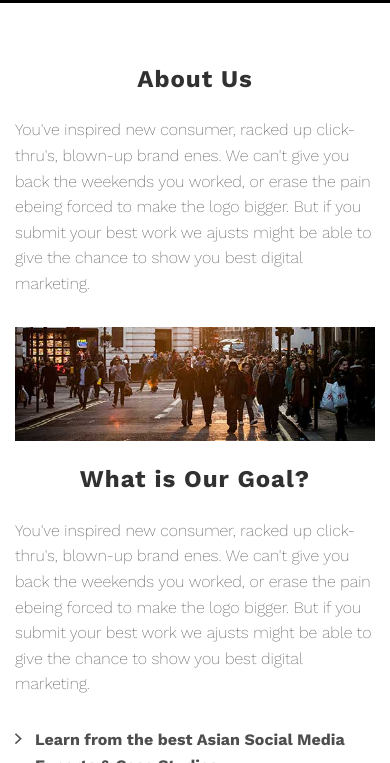
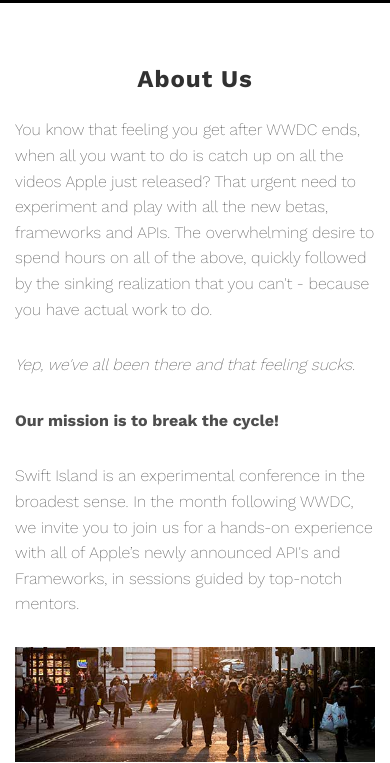
Before and after one commit to SwiftIsland/SwiftIsland.github.io, a Jekyll site: the page built from index.html, in a window 390 px wide and 900 px high, scrolled down 767 px, cut to the strip 137-900 px from the top of the window. Built offline with Jekyll 4.4.1, drawn with Linux system fonts in a browser that asks for light colours; some web fonts are replaced; some of the changed text lies outside the part shown.

Commit message:
Added 'convince your boss section'
Also added theme to config, changed CSS for specific a tags.

```diff
--- a/_config.yml
+++ b/_config.yml
@@ -1,3 +1,4 @@
+theme: swift-island
 title: "Swift Island"
 description: "An experimental Swift conference on an actual Island."
 sub-title: "An experimental conference happening after Apple's WWDC 2018."
--- a/_includes/about.html
+++ b/_includes/about.html
@@ -5,7 +5,13 @@
 
                     <h3 class="section-title">About Us</h3>
 
-                    <p>You've inspired new consumer, racked up click-thru's, blown-up brand enes. We can't give you back the weekends you worked, or erase the pain ebeing forced to make the logo bigger. But if you submit your best work we ajusts might be able to give the chance to show you best digital marketing.</p>
+                    <p>You know that feeling you get after WWDC ends, when all you want to do is catch up on all the videos Apple just released? That urgent need to experiment and play with all the new betas, frameworks and APIs. The overwhelming desire to spend hours on all of the above, quickly followed by the sinking realization that you can't - because you have actual work to do.</p>
+
+                    <p><i>Yep, we've all been there and that feeling sucks.</i></p>
+
+                    <p><strong>Our mission is to break the cycle!</strong></p>
+
+                    <p>Swift Island is an experimental conference in the broadest sense. In the month following WWDC, we invite you to join us for a hands-on experience with all of Apple’s newly announced API's and Frameworks, in sessions guided by top-notch mentors.</p>
 
                     <figure>
                         <img alt="" class="img-responsive" src="assets/images/about-us.jpg">
@@ -15,17 +21,20 @@
 
                 <div class="col-sm-6">
 
-                    <h3 class="section-title multiple-title">What is Our Goal?</h3>
+                    <h3 class="section-title multiple-title">Whats with the name?</h3>
 
-                    <p>You've inspired new consumer, racked up click-thru's, blown-up brand enes. We can't give you back the weekends you worked, or erase the pain ebeing forced to make the logo bigger. But if you submit your best work we ajusts might be able to give the chance to show you best digital marketing.</p>
+                    <p>Did we mention we rented out an actual island in The Netherlands? (Ok, maybe not all of it but a small part).</p>
+
+                    <p>It's called Texel (pronounced tes-sel) and it’s one of the five Frisian Islands, located in the Wadden Sea, which is a <a href="http://whc.unesco.org/en/list/1314" target="_blank">Unesco World Heritage</a>. In short - it's an island in the Netherlands and it's awesome.</p>
+
+                    <h3 class="section-title multiple-title">What to expect?</h3>
+
+                    <p>Beyond the experience of being introduced to WWDC material by top-notch mentors on an frikkin' island, you’ll also enjoy:<p>
 
                     <ul class="list-arrow-right">
-
-                        <li>Learn from the best Asian Social Media Experts &amp; Case Studies</li>
-                        <li>Have dedicated 2-to-1 meetings with the experts</li>
-                        <li>Reach more consumers for less by learning new digital media skills</li>
-                        <li>Save money when spending in online advertising</li>
-
+                        <li>Seals. Actual real life seals (the fluffy kind, not the military kind)</li>
+                        <li>Eight topics covered in workshops in the course of two days (Thursday & Friday).</li>
+                        <li>Fun activities over the weekend right after (like visiting the local brewery, walking from island to island, on white sand beaches, across nature reserves and through quaint Dutch villages)</li>
                     </ul>
 
                 </div><!-- /.col-sm-6 -->
--- /dev/null
+++ b/_includes/convince.html
@@ -0,0 +1,39 @@
+    <section id="convince" class="section convince">
+        <div class="container">
+            <div class="row">
+                <div class="col-md-12"><h2 class="section-title">Convince your boss</h2></div>
+            </div>
+
+            <div class="row">
+                <div class="col-sm-6">
+
+                    <h3 class="section-title">Why?</h3>
+
+                    <p>Because bosses need convincing. That why we have this section.</p>
+
+                    <p><strong>We even made a PDF you can print and sign and handover to your boss</strong></p>
+
+                </div><!-- /.col-sm-6 -->
+
+                <div class="col-sm-6">
+
+                    <h3 class="section-title multiple-title">How to convince?</h3>
+
+                    <p>Did we mention we rented out an actual island in The Netherlands? (Ok, maybe not all of it but a small part).</p>
+
+                    <p>It's called Texel (pronounced tes-sel) and it’s one of the five Frisian Islands, located in the Wadden Sea, which is a <a href="http://whc.unesco.org/en/list/1314" target="_blank">Unesco World Heritage</a>. In short - it's an island in the Netherlands and it's awesome.</p>
+
+                    <h3 class="section-title multiple-title">Points for convinction</h3>
+
+                    <p>Beyond the experience of being introduced to WWDC material by top-notch mentors on an frikkin' island<p>
+
+                    <ul class="list-arrow-right">
+                        <li>Point 1</li>
+                        <li>Point 2</li>
+                        <li>Point 3</li>
+                    </ul>
+
+                </div><!-- /.col-sm-6 -->
+            </div><!-- /.row -->
+        </div><!-- /.container -->
+    </section>
--- a/_includes/navigation.html
+++ b/_includes/navigation.html
@@ -27,7 +27,8 @@
 
                     <!-- navigation menu -->
                     <li class="active"><a data-scroll href="#about">About</a></li>
-                    <li><a data-scroll href="#speakers">Speakers</a></li>
+                    <li><a data-scroll href="#convince">Convince your boss</a></li>
+                    <li><a data-scroll href="#speakers">Mentors</a></li>
                     <li><a data-scroll href="#schedule">Schedule</a></li>
                     <li><a data-scroll href="#partner">Partner</a></li>
                     <!-- <li><a data-scroll href="#">Sponsorship</a></li> -->
--- a/_includes/speakers.html
+++ b/_includes/speakers.html
@@ -3,7 +3,7 @@
             <div class="row">
                 <div class="col-md-12">
 
-                    <h3 class="section-title">Speakers</h3>
+                    <h3 class="section-title">Mentors</h3>
 
                 </div>
             </div>
--- a/assets/css/main.css
+++ b/assets/css/main.css
@@ -22,7 +22,9 @@
 
 a {
   color: #000;
+  text-decoration: underline;
 }
+
 a:focus {
   outline: none;
 }
@@ -271,6 +273,7 @@
   font-size: 12px;
   font-weight: 400;
   border-bottom: 1px solid transparent;
+  text-decoration: none;
 }
 .navbar-custom .navbar-nav > li > a:focus, .navbar-custom .navbar-nav > li > a:hover {
   background-color: transparent;
@@ -309,7 +312,7 @@
   letter-spacing: 3px;
   /*text-transform: uppercase;*/
 }
-.site-branding .logo:focus, .site-branding .logo:hover {
+.site-branding .logo:focus, .site-branding .logo:hover, a {
   text-decoration: none;
 }
 
@@ -375,6 +378,7 @@
 /*
  * 6.0 Section
  */
+
 /*
  * 6.1 Section: About
  */
@@ -385,6 +389,19 @@
   margin-bottom: 25px;
 }
 
+/*
+ * 6.1.1 Section: Convince your boss
+ */
+.convince {
+  background-color: #ffcc33;
+}
+
+.convince .section-title {
+  margin: 0 0 25px;
+}
+.convince figure {
+  margin-bottom: 25px;
+}
 /*
  * 6.2 Section: Facts
  */
--- a/index.html
+++ b/index.html
@@ -4,6 +4,8 @@
 ---
 
 	{% include about.html %}
+
+    {% include convince.html %}
 
     {% include facts.html %}
 
```
